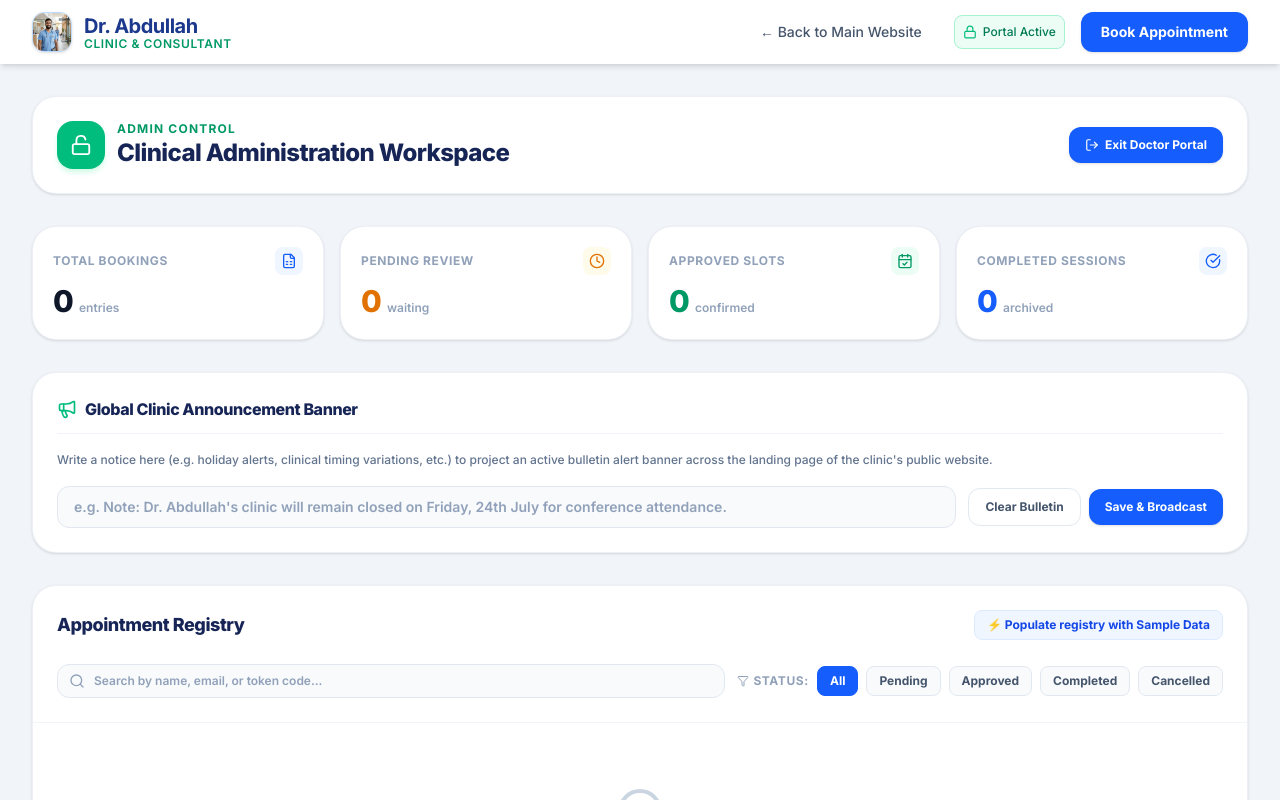
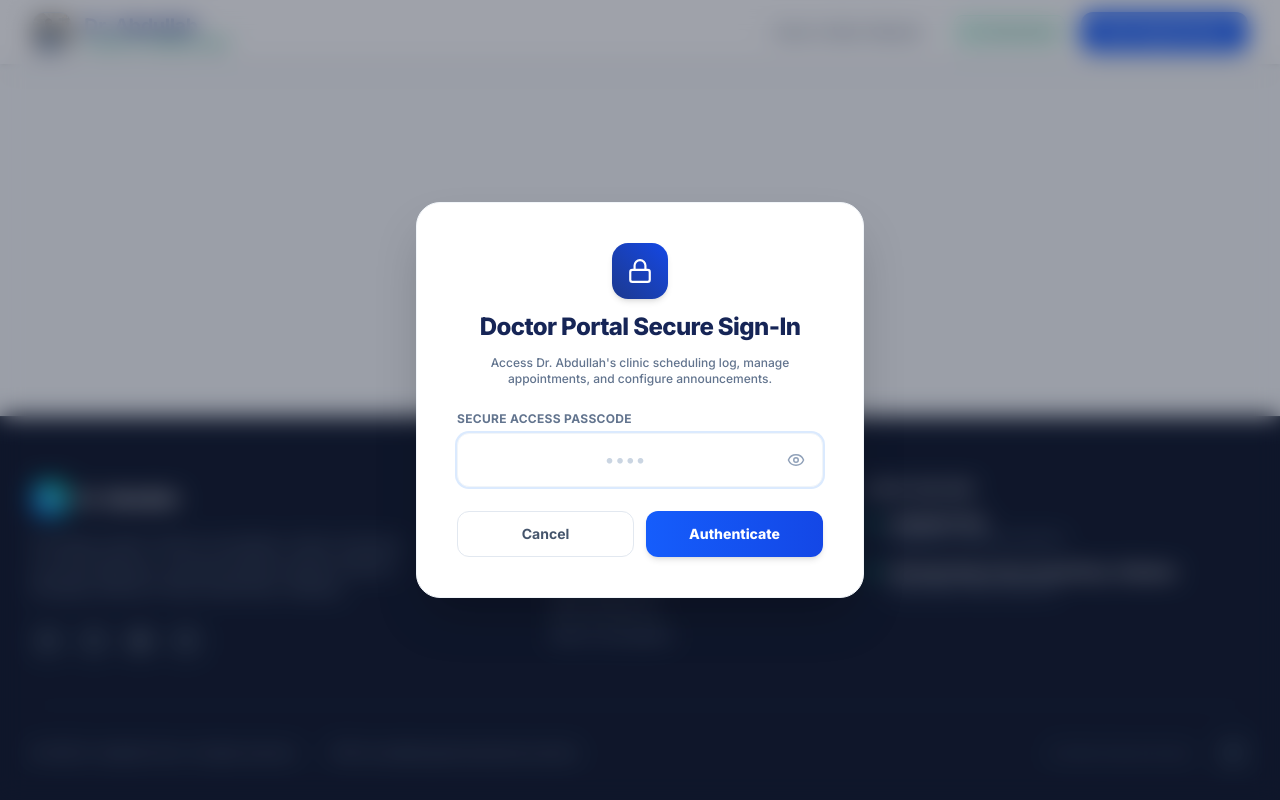
Before and after one commit to maraapna8-png/Abdullah-Azam, a React (Vite) app: page / in a window 1280 px wide. Both pictures are taken after a click on the button "Doctor Portal". Shown: the top 800 px of the page. Built offline with nearby package versions, Linux system fonts and the light colour scheme.

Commit message:
feat: add passcode authentication to dashboard
Implement a passcode-based security layer to restrict access to the doctor's dashboard and sensitive clinical data.

```diff
--- a/src/components/DoctorDashboard.tsx
+++ b/src/components/DoctorDashboard.tsx
@@ -21,7 +21,9 @@ import {
   FileText,
   Megaphone,
   LogOut,
-  CalendarCheck
+  CalendarCheck,
+  Eye,
+  EyeOff
 } from 'lucide-react';
 
 interface DoctorDashboardProps {
@@ -29,6 +31,12 @@ interface DoctorDashboardProps {
 }
 
 export default function DoctorDashboard({ onClose }: DoctorDashboardProps) {
+  // Authentication states
+  const [passcode, setPasscode] = useState('');
+  const [showPasscode, setShowPasscode] = useState(false);
+  const [isAuthenticated, setIsAuthenticated] = useState(false);
+  const [loginError, setLoginError] = useState('');
+
   // Core Data States
   const [bookings, setBookings] = useState<Appointment[]>([]);
   const [searchTerm, setSearchTerm] = useState('');
@@ -40,13 +48,31 @@ export default function DoctorDashboard({ onClose }: DoctorDashboardProps) {
 
   // Load Bookings & Bulletin from LocalStorage
   useEffect(() => {
+    if (!isAuthenticated) return;
+
     const loadedBookings = JSON.parse(localStorage.getItem('dr_abdullah_bookings') || '[]');
     setBookings(loadedBookings);
 
     const loadedAnnouncement = localStorage.getItem('dr_abdullah_announcement') || '';
     setAnnouncement(loadedAnnouncement);
     setAnnouncementInput(loadedAnnouncement);
-  }, []);
+  }, [isAuthenticated]);
+
+  const handleLogin = (e: React.FormEvent) => {
+    e.preventDefault();
+    if (passcode === '0000') {
+      setIsAuthenticated(true);
+      setLoginError('');
+    } else {
+      setLoginError('Invalid Passcode');
+    }
+  };
+
+  const handleLogout = () => {
+    setIsAuthenticated(false);
+    setPasscode('');
+    setShowPasscode(false);
+  };
 
   // Status Modifiers
   const updateStatus = (id: string, newStatus: Appointment['status']) => {
@@ -142,6 +168,75 @@ export default function DoctorDashboard({ onClose }: DoctorDashboardProps) {
   const approvedCount = bookings.filter((b) => b.status === 'Approved').length;
   const completedCount = bookings.filter((b) => b.status === 'Completed').length;
 
+  if (!isAuthenticated) {
+    return (
+      <div className="fixed inset-0 z-50 bg-slate-900/40 backdrop-blur-md flex items-center justify-center p-4">
+        <div className="bg-white rounded-3xl p-6 sm:p-10 max-w-md w-full border border-slate-100 shadow-2xl space-y-6">
+          <div className="text-center space-y-3">
+            <div className="w-14 h-14 bg-gradient-to-tr from-blue-900 to-blue-700 text-white rounded-2xl flex items-center justify-center mx-auto shadow-md">
+              <Lock size={26} />
+            </div>
+            <h3 className="text-2xl font-extrabold text-blue-950 tracking-tight">Doctor Portal Secure Sign-In</h3>
+            <p className="text-xs text-slate-500 font-medium">
+              Access Dr. Abdullah's clinic scheduling log, manage appointments, and configure announcements.
+            </p>
+          </div>
+
+          <form onSubmit={handleLogin} className="space-y-4">
+            <div className="space-y-1.5">
+              <label htmlFor="passcode" className="block text-xs font-bold text-slate-500 uppercase tracking-wide">
+                Secure Access Passcode
+              </label>
+              <div className="relative">
+                <input
+                  type={showPasscode ? 'text' : 'password'}
+                  id="passcode"
+                  placeholder="••••"
+                  value={passcode}
+                  onChange={(e) => setPasscode(e.target.value)}
+                  className="w-full pl-4 pr-11 py-3 bg-slate-50 border border-slate-100 rounded-xl text-center text-lg font-bold tracking-widest text-slate-800 placeholder-slate-300 focus:outline-none focus:bg-white focus:ring-2 focus:ring-blue-100 transition-all"
+                  autoFocus
+                />
+                <button
+                  type="button"
+                  onClick={() => setShowPasscode(!showPasscode)}
+                  className="absolute right-3 top-1/2 -translate-y-1/2 text-slate-400 hover:text-slate-600 p-1.5 rounded-lg transition-colors cursor-pointer"
+                  title={showPasscode ? 'Hide passcode' : 'Show passcode'}
+                  aria-label={showPasscode ? 'Hide passcode' : 'Show passcode'}
+                >
+                  {showPasscode ? <EyeOff size={18} /> : <Eye size={18} />}
+                </button>
+              </div>
+            </div>
+
+            {loginError && (
+              <p className="text-red-500 text-xs font-bold flex items-center gap-1 justify-center bg-red-50 p-2.5 rounded-lg border border-red-100">
+                <AlertCircle size={14} />
+                {loginError}
+              </p>
+            )}
+
+            <div className="grid grid-cols-2 gap-3 pt-2">
+              <button
+                type="button"
+                onClick={onClose}
+                className="px-4 py-3 border border-slate-200 hover:bg-slate-50 text-slate-600 font-bold text-sm rounded-xl transition-colors cursor-pointer"
+              >
+                Cancel
+              </button>
+              <button
+                type="submit"
+                className="px-4 py-3 bg-gradient-to-r from-blue-600 to-blue-700 hover:from-blue-700 hover:to-blue-800 text-white font-extrabold text-sm rounded-xl shadow-md cursor-pointer transition-all"
+              >
+                Authenticate
+              </button>
+            </div>
+          </form>
+        </div>
+      </div>
+    );
+  }
+
   return (
     <div className="min-h-screen bg-slate-100 pt-24 pb-16">
       <div className="max-w-7xl mx-auto px-4 sm:px-6 lg:px-8 space-y-8">
@@ -159,6 +254,13 @@ export default function DoctorDashboard({ onClose }: DoctorDashboardProps) {
           </div>
 
           <div className="flex items-center gap-3">
+            <button
+              onClick={handleLogout}
+              className="px-4 py-2.5 bg-slate-100 hover:bg-slate-200 text-slate-700 font-bold text-xs rounded-xl transition-all cursor-pointer flex items-center gap-1.5"
+            >
+              <Lock size={14} />
+              Lock Portal
+            </button>
             <button
               onClick={onClose}
               className="px-4 py-2.5 bg-blue-600 hover:bg-blue-700 text-white font-bold text-xs rounded-xl transition-all cursor-pointer shadow-sm flex items-center gap-1.5"
```
